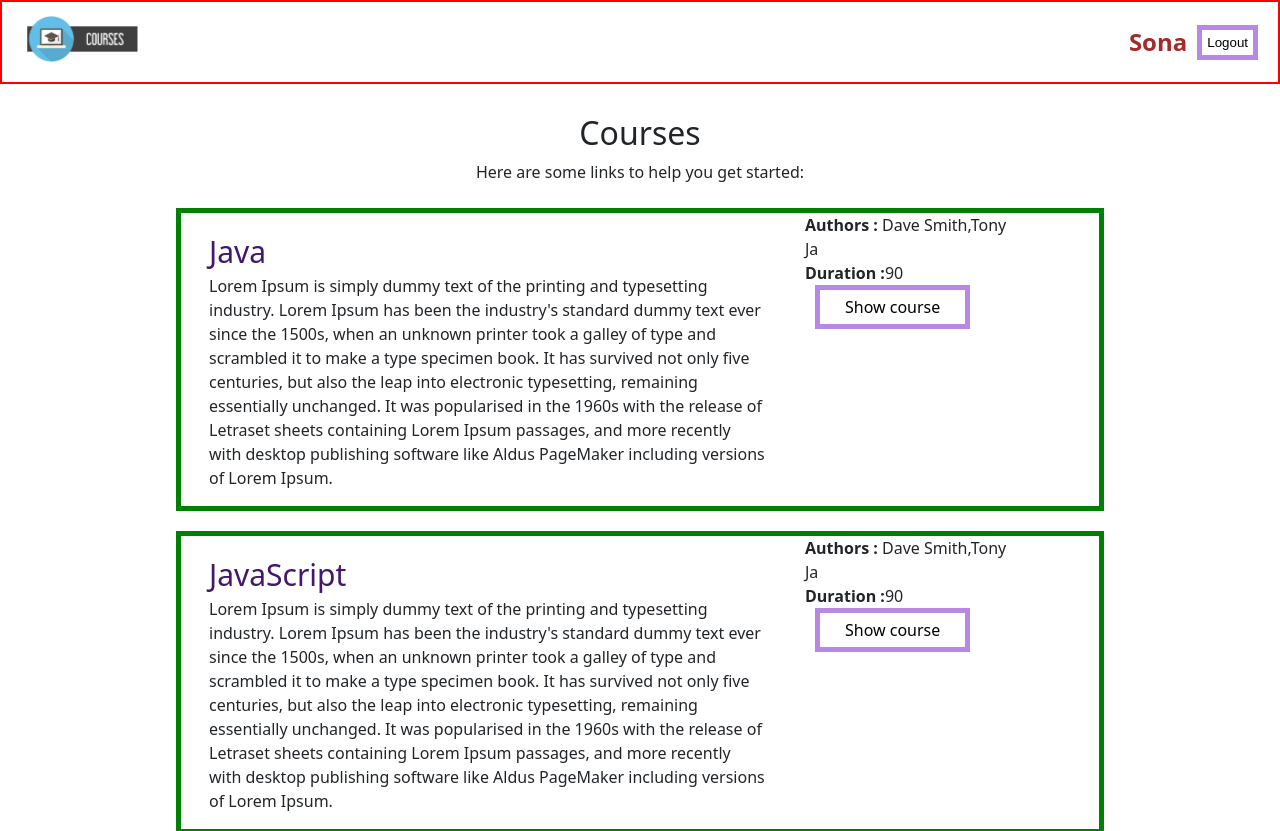
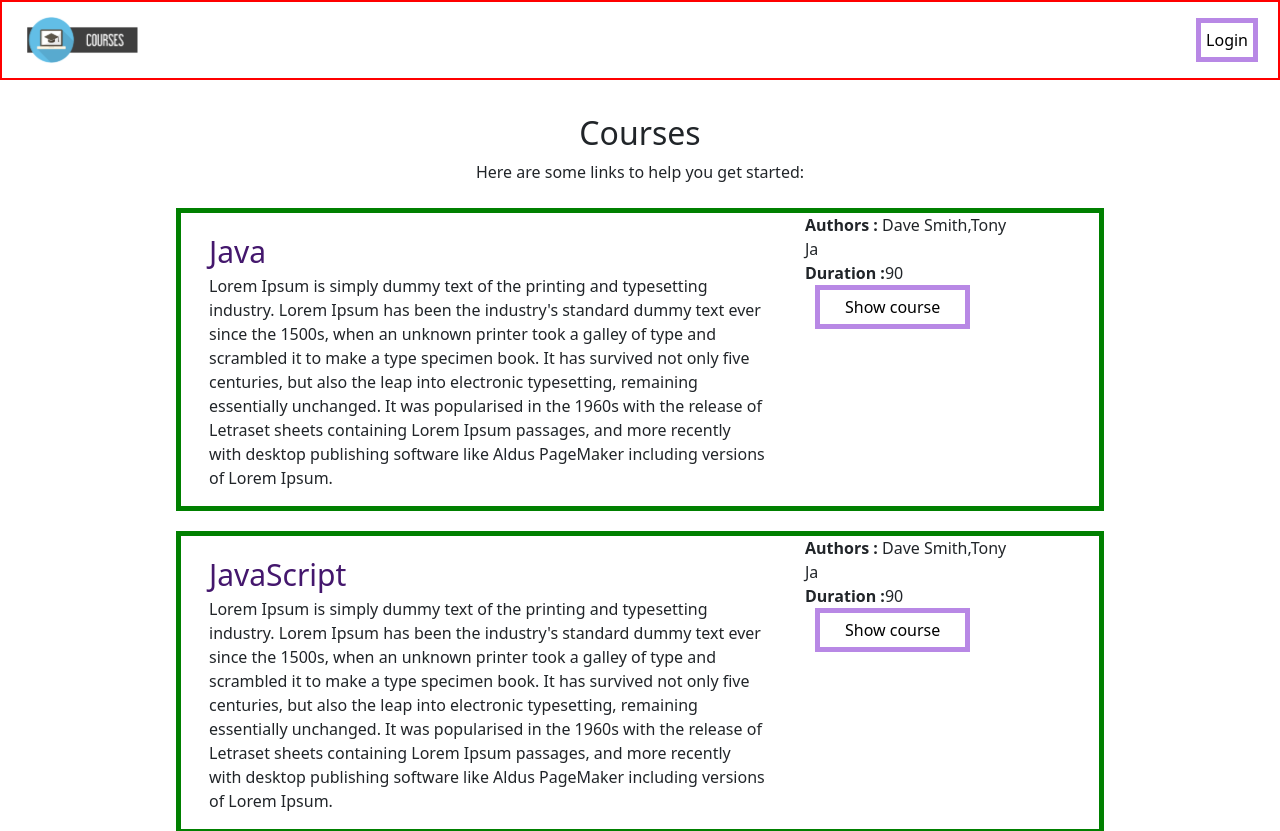
Before and after one commit to SonaArshakyan/ComponentsApp, an Angular app: page /login in a window 1280 px wide. Shown: the top 831 px of the page. Built offline with nearby package versions, Linux system fonts and the light colour scheme.

Commit message:
added email validator and tamplate driven form

```diff
--- a/src/app/app.component.html
+++ b/src/app/app.component.html
@@ -1,18 +1,20 @@
 <!-- Toolbar -->
+
+<div class="toolbar" role="banner">
+  <div>
+      <img src="{{MyImageSvg}}" alt="">
+  </div>
+  <div class="spacer"></div>
     <ng-container *ngIf="IsUserloggedin else signIn">
-<app-login>
         <h2 >{{UserName}}</h2>
           <button>Logout</button>
-</app-login>
     </ng-container>
 
     <ng-template #signIn>
-  <app-login>
           <h2 ></h2>
            <button>Login</button>
-  </app-login>
      </ng-template>
-
+  </div>
 
 <div class="content" role="main">
 <br>
--- a/src/app/app.component.ts
+++ b/src/app/app.component.ts
@@ -1,13 +1,13 @@
 import { Component } from '@angular/core';
-
 @Component({
   selector: 'app-root',
   templateUrl: './app.component.html',
   styleUrls: ['./app.component.css']
 })
 export class AppComponent {
-  title = 'ComponentsApp';
+  title = 'CoursesApp';
   UserName = "Sona";
-  IsUserloggedin = true;
+  IsUserloggedin = false;
   courseBtnParentTitle = 'Show course';
+  MyImageSvg  = 'assets/img/logo.svg';
 }
--- a/src/app/features/login/login.component.html
+++ b/src/app/features/login/login.component.html
@@ -1,8 +1,16 @@
-<div class="toolbar" role="banner">
-    <div>
-        <img src="{{MyImageSvg}}" alt="">
-    </div>
-    <div class="spacer"></div>
-    <ng-content select="h2"></ng-content>
-    <ng-content select="button"></ng-content>
-</div>
+<form (ngSubmit)="LoginUser">
+    <label for="email">Email</label>
+    <input type="text" name="email" id="email" [(ngModel)]="email" #Email="ngModel">
+
+    <div *ngIf="Email.errors?.['emailValidator']">
+        Email is required
+      </div>
+
+    <label for="password">Password</label>
+    <input type="password" name="password" id="password" [(ngModel)]="password" #Pass="ngModel">
+    <div *ngIf="Pass.errors?.['required']">
+        Password is required
+      </div>
+
+    <button type="submit">Sign Up</button>
+  </form>
--- a/src/app/features/login/login.component.ts
+++ b/src/app/features/login/login.component.ts
@@ -1,5 +1,5 @@
 import { Component, ViewEncapsulation } from '@angular/core';
-
+import { NgForm } from '@angular/forms';
 @Component({
   selector: 'app-login',
   templateUrl: './login.component.html',
@@ -7,5 +7,8 @@ import { Component, ViewEncapsulation } from '@angular/core';
   encapsulation: ViewEncapsulation.ShadowDom,
 })
 export class LoginComponent {
-    MyImageSvg  = 'assets/img/logo.svg';
-}
+  email = '';
+  password ='';
+  LoginUser(form: NgForm) {
+    console.log(form.value); }
+ }
--- a/src/app/features/login/login.module.ts
+++ b/src/app/features/login/login.module.ts
@@ -1,10 +1,11 @@
 import { NgModule } from '@angular/core';
 import { LoginComponent } from './login.component';
 import { SharedModule } from 'src/app/shared/shared.module';
+import { FormsModule } from '@angular/forms';
 
 @NgModule({
   declarations: [  LoginComponent],
-  imports: [SharedModule],
+  imports: [SharedModule, FormsModule],
   providers: [],
   exports:[LoginComponent]
 })
--- /dev/null
+++ b/src/app/shared/directives/email-validator.direvtive.ts
@@ -0,0 +1,16 @@
+import { Directive, Input } from "@angular/core";
+import { NG_VALIDATORS , Validator, ValidationErrors, AbstractControl} from "@angular/forms";
+
+@Directive({
+    selector: '[emailValidator]',
+    providers: [{provide: NG_VALIDATORS, useExisting: EmailValidatorDirective, multi: true}]
+  })
+  export class EmailValidatorDirective implements Validator {
+
+    validate(control: AbstractControl): ValidationErrors | null {
+      const regularExpression = /^(([^<>()\[\]\\.,;:\s@"]+(\.[^<>()\[\]\\.,;:\s@"]+)*)|(".+"))@((\[[0-9]{1,3}\.[0-9]{1,3}\.[0-9]{1,3}\.[0-9]{1,3}\])|(([a-zA-Z\-0-9]+\.)+[a-zA-Z]{2,}))$/;
+      if(regularExpression.test(String(control.value).toLowerCase()))
+       return {validate :true }
+       else return null;
+    }
+  }
--- a/src/app/shared/shared.module.ts
+++ b/src/app/shared/shared.module.ts
@@ -2,6 +2,8 @@ import { NgModule } from '@angular/core';
 import { CommonModule } from '@angular/common';
 import { FontAwesomeModule } from '@fortawesome/angular-fontawesome';
 import 'src/app/shared/components/index';
+import { EmailValidatorDirective } from './directives/email-validator.direvtive';
+
 @NgModule({
   declarations: [
   ],
@@ -9,6 +11,6 @@ import 'src/app/shared/components/index';
      ],
   imports: [ CommonModule,FontAwesomeModule
   ],
-  providers: [],
+  providers: [EmailValidatorDirective],
 })
 export class SharedModule { }
--- a/src/styles.css
+++ b/src/styles.css
@@ -45,6 +45,32 @@
     margin: 0;
     padding: 0;
   }
+  .spacer {
+    flex: 1;
+  }
+  .toolbar {
+    position: absolute;
+    padding: 0 20px 0 20px ;
+    top: 0;
+    left: 0;
+    right: 0;
+    height: 80px;
+    display: flex;
+    align-items: center;
+    border: 2px solid red;
+    font-weight: 600;
+    color: brown;
+  }
+ .toolbar button{
+    border: 5px solid #b888e5;
+    background: none;
+    margin-left: 10px;
+    padding: 5px;
+ }
+  .toolbar img {
+    margin: 0 5px;
+  }
+
   footer {
     margin-top: 8px;
     display: flex;
```
Also changed, not shown: src/app/features/registration/registration.component.css (added), src/app/features/registration/registration.component.html (added), src/app/features/registration/registration.component.ts (added), src/app/features/registration/registration.module.ts (added). Lines whose indentation alone changed are shown as unchanged.
